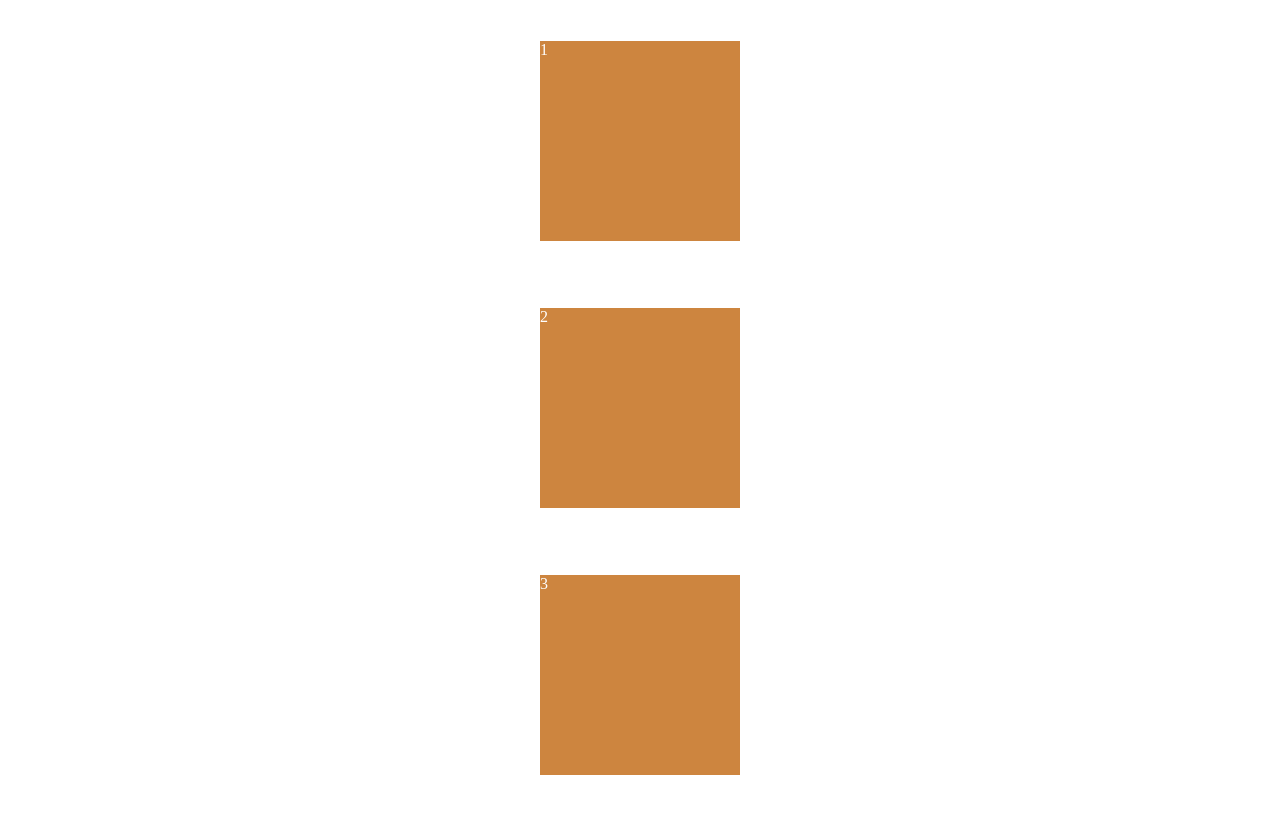
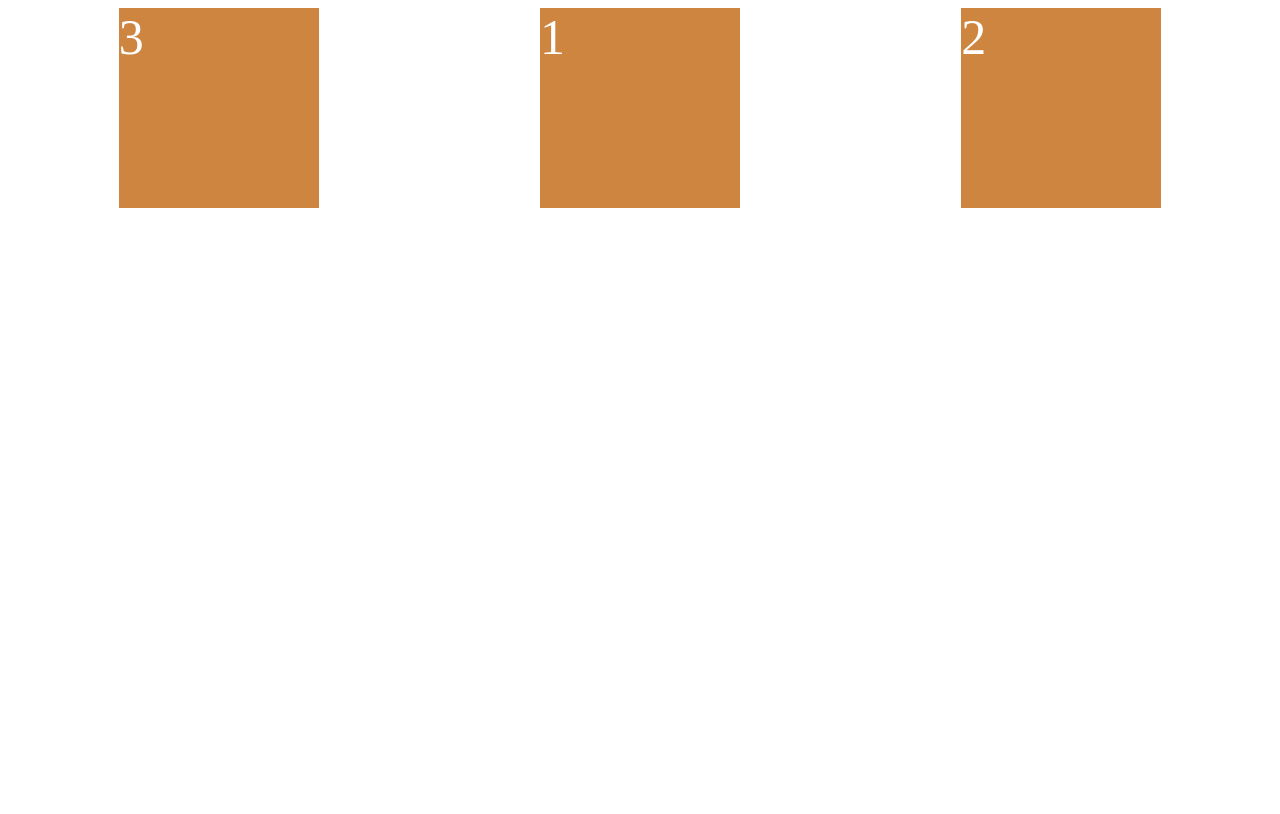
Before and after one commit to qlemql/SCSS, a plain HTML site: page index.html in a window 1280 px wide. Drawn offline with Linux system fonts and the light colour scheme.

Commit message:
Update HTML, CSS 2
Class Name 변경
wrapper -> father
box -> child

기본적으로 부모한테(father) 높이를 줘야 작동함.

align-item은 cross axis 방향에 있는 item의 위치를 바꾼다.

align-self는 지정한 box(child)만 혼자 cross axis 방향으로 이동한다, child에게 줄 수 있는 하나의 property이다.

box(child)에게 순서를 변경 시키려할때 하지만 HTML은 건드릴 수 없을때 order를 사용한다.

기본적인 box order는 0이다 따라서 2번 box가 0 3번 box가 1이므로 2번박스가 3번 위치로 간다.

```diff
--- a/index.html
+++ b/index.html
@@ -7,8 +7,10 @@
     <title>(S)CSS Master</title>
   </head>
   <body>
-    <div class="box">1</div>
-    <div class="box">2</div>
-    <div class="box">3</div>
+    <div class="father">
+      <div class="child">1</div>
+      <div class="child">2</div>
+      <div class="child">3</div>
+    </div>
   </body>
 </html>
--- a/styles2.css
+++ b/styles2.css
@@ -2,21 +2,34 @@
 또한 바로 위 부모가 flex container이어야 자식의 위치를 움직일 수 있다.
 flexbox에서 box들의 위치를 옮기고 싶으면 flex container의 안에 있어야 한다.*/
 
-body {
+.father {
   display: flex;
-  /* flex-direction default값은 row
-     flex-direction column에서는 Main Axis가 세로축, Cross Axis가 가로축으로 변경된다.*/
-  flex-direction: column;
   /* Main Axis */
   justify-content: space-around;
-  /* Cross Axis */
-  align-items: center;
   height: 100vh;
 }
 
-.box {
+.child {
   width: 200px;
   height: 200px;
   background: peru;
   color: white;
+  font-size: 50px;
 }
+
+/* .child:nth-child(2) {
+  align-self: center;
+}
+
+.child:nth-child(3) {
+  align-self: flex-end;
+} */
+
+/* 기본적인 box order는 0이다 따라서 2번 box가 0 3번 box가 1이므로 2번박스가 3번 위치로 간다. */
+.child:nth-child(1) {
+  order: 2;
+}
+
+.child:nth-child(2) {
+  order: 3;
+}
```
